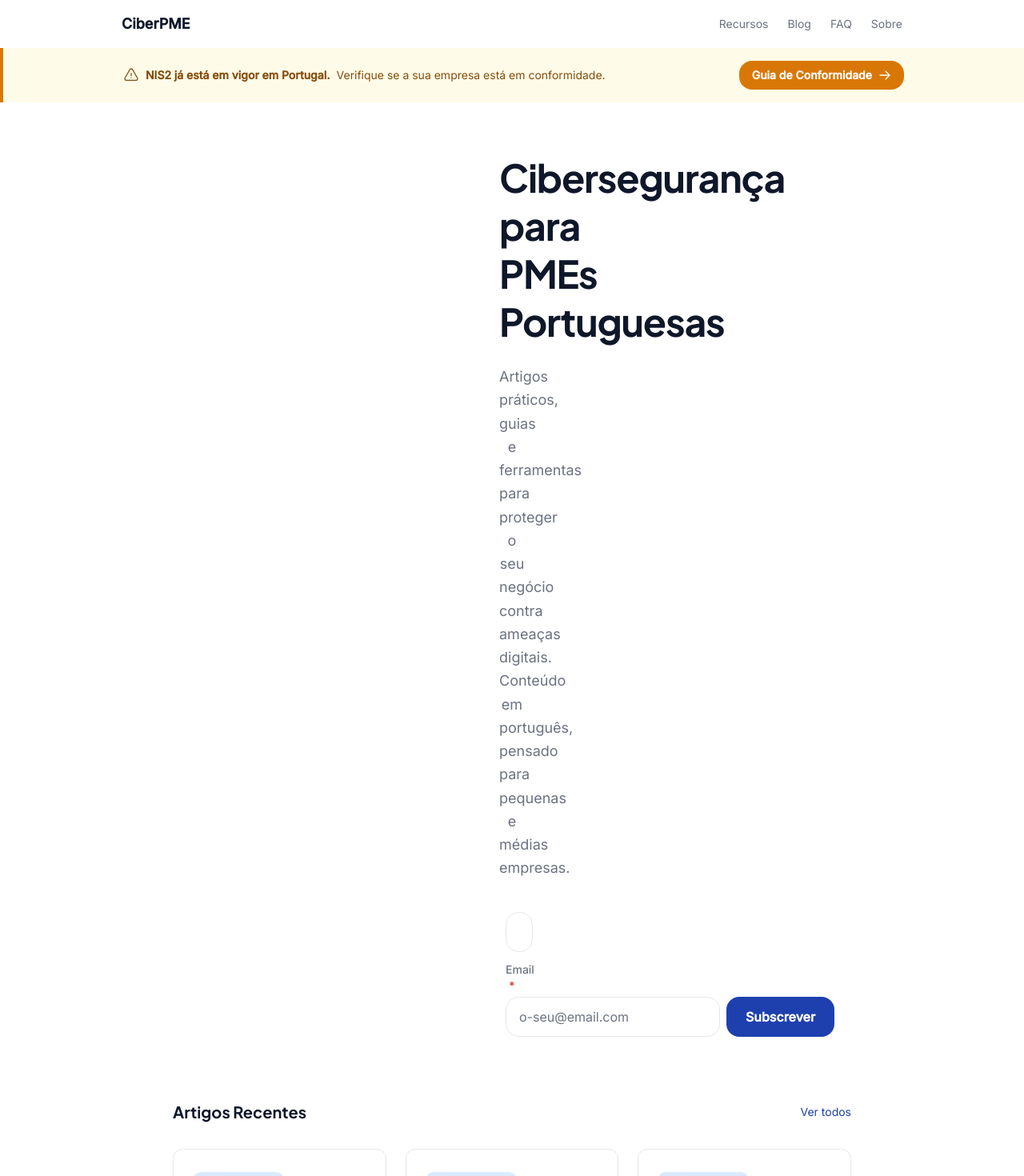
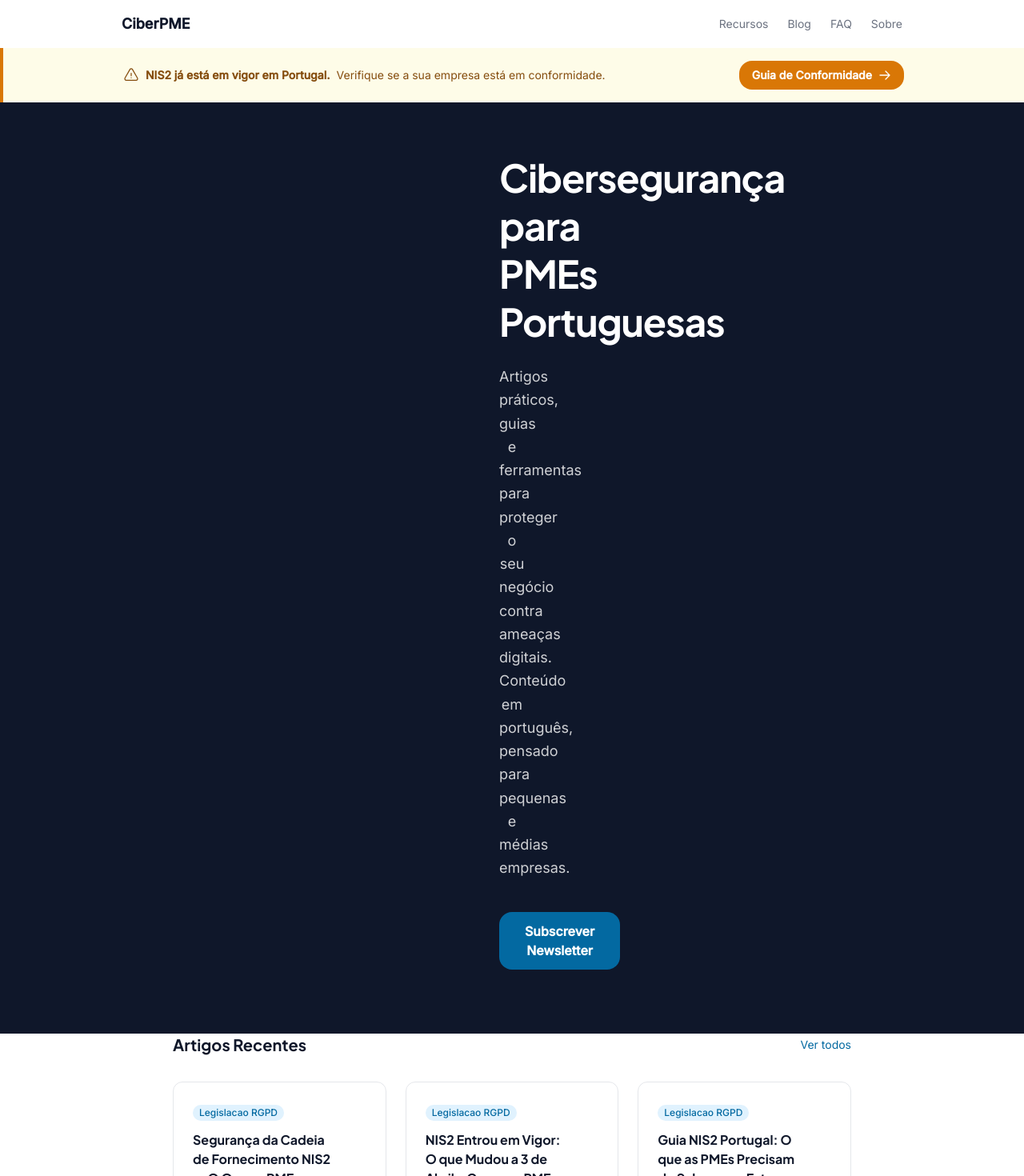
Before and after one commit to carloshmiranda/cibersegura, a Next.js app: page / in a window 1280 px wide. Shown: the top 1470 px of the page at 80% size. Built offline with nearby package versions, Linux system fonts and the light colour scheme.

Commit message:
fix: ui-ux audit round 3 — hero redesign, accent color, diacritics, /recursos polish (#28)
* fix: dark navy hero, newsletter form layout + diacritics in success state

* fix: accent color, font scale tokens, layout metadata diacritics, /recursos headings + semantic

```diff
--- a/src/app/globals.css
+++ b/src/app/globals.css
@@ -12,8 +12,8 @@
   /* Brand — Cybersecurity colors that evoke trust, security and professionalism */
   --color-brand: #0f172a;       /* slate-900 — deeper, more authoritative than gray */
   --color-brand-light: #f1f5f9; /* slate-100 — cooler, tech-focused background */
-  --color-accent: #1e40af;      /* blue-800 — deeper blue that evokes trust and security */
-  --color-accent-light: #dbeafe;/* blue-100 — maintains accessibility while feeling more secure */
+  --color-accent: #0369a1;      /* sky-700 — more vibrant, distinct from brand navy */
+  --color-accent-light: #e0f2fe;/* sky-100 — updated to match new accent */
 
   /* Neutrals — universal, don't change per company */
   --color-text: #111827;        /* primary text */
@@ -41,6 +41,9 @@
   --font-size-base: 1rem;      /* 16px — body */
   --font-size-lg: 1.25rem;     /* 20px — section intros */
   --font-size-xl: 1.5rem;      /* 24px — section headings */
+  --font-size-2xl: 2rem;       /* 32px — large headings */
+  --font-size-3xl: 2.25rem;    /* 36px — h1 desktop */
+  --font-size-4xl: 2.5rem;     /* 40px — h1 large */
 
   /* Spacing scale — 8px base grid */
   --spacing-xs: 0.25rem;  /* 4px */
--- a/src/app/layout.tsx
+++ b/src/app/layout.tsx
@@ -18,9 +18,9 @@ const inter = Inter({
 });
 
 export const metadata: Metadata = {
-  title: "CiberPME — Ciberseguranca para PMEs Portuguesas",
+  title: "CiberPME — Cibersegurança para PMEs Portuguesas",
   description:
-    "Blog de ciberseguranca e recursos para pequenas e medias empresas portuguesas. Artigos sobre ameacas, boas praticas, ferramentas e legislacao RGPD.",
+    "Blog de cibersegurança e recursos para pequenas e médias empresas portuguesas. Artigos sobre ameaças, boas práticas, ferramentas e legislação RGPD.",
   metadataBase: new URL("https://ciberpme.vercel.app"),
   verification: {
     other: {
@@ -28,9 +28,9 @@ export const metadata: Metadata = {
     },
   },
   openGraph: {
-    title: "CiberPME — Ciberseguranca para PMEs Portuguesas",
+    title: "CiberPME — Cibersegurança para PMEs Portuguesas",
     description:
-      "Blog de ciberseguranca e recursos para pequenas e medias empresas portuguesas.",
+      "Blog de cibersegurança e recursos para pequenas e médias empresas portuguesas.",
     type: "website",
     images: [
       {
@@ -43,9 +43,9 @@ export const metadata: Metadata = {
   },
   twitter: {
     card: "summary_large_image",
-    title: "CiberPME — Ciberseguranca para PMEs Portuguesas",
+    title: "CiberPME — Cibersegurança para PMEs Portuguesas",
     description:
-      "Blog de ciberseguranca e recursos para pequenas e medias empresas portuguesas.",
+      "Blog de cibersegurança e recursos para pequenas e médias empresas portuguesas.",
     images: ["/api/og"],
   },
 };
@@ -58,7 +58,7 @@ const jsonLd = {
       name: "CiberPME",
       url: "https://ciberpme.vercel.app",
       description:
-        "Blog de ciberseguranca e recursos para pequenas e medias empresas portuguesas",
+        "Blog de cibersegurança e recursos para pequenas e médias empresas portuguesas",
     },
     {
       "@type": "WebSite",
--- a/src/app/newsletter-form.tsx
+++ b/src/app/newsletter-form.tsx
@@ -42,11 +42,10 @@ export function NewsletterForm() {
     return (
       <div className="text-center">
         <p className="text-lg font-bold text-brand mb-2">
-          Subscricao confirmada!
+          Subscrição confirmada!
         </p>
         <p className="text-text-secondary">
-          Obrigado. Ira receber os nossos artigos e dicas de seguranca no seu
-          email.
+          Irá receber os nossos artigos e dicas de segurança no seu email.
         </p>
       </div>
     );
@@ -67,7 +66,6 @@ export function NewsletterForm() {
         <label htmlFor="newsletter-email" className="block text-sm font-medium text-text-secondary mb-1">
           Email <span className="text-error" aria-hidden="true">*</span>
         </label>
-        <div className="flex gap-2">
         <input
           id="newsletter-email"
           type="email"
@@ -76,18 +74,17 @@ export function NewsletterForm() {
           value={email}
           onChange={(e) => setEmail(e.target.value)}
           aria-describedby={state === "error" ? "newsletter-error" : undefined}
-          className="flex-1 px-4 py-3 border border-border rounded-lg text-brand placeholder:text-text-muted focus:outline-none focus:ring-2 focus:ring-accent"
+          className="w-full px-4 py-3 border border-border rounded-lg text-brand placeholder:text-text-muted focus:outline-none focus:ring-2 focus:ring-accent"
         />
+      </div>
       <button
         type="submit"
         disabled={state === "loading"}
         aria-busy={state === "loading"}
-          className="px-6 py-3 bg-accent text-white rounded-lg font-bold hover:opacity-90 transition disabled:opacity-50"
+        className="w-full px-6 py-3 bg-accent text-white rounded-lg font-bold hover:opacity-90 transition disabled:opacity-50"
       >
         {state === "loading" ? "A subscrever…" : "Subscrever"}
       </button>
-        </div>
-      </div>
       {state === "error" && (
         <p id="newsletter-error" role="alert" className="text-sm text-error">
           Não foi possível subscrever. Verifique o email e tente novamente.
--- a/src/app/page.tsx
+++ b/src/app/page.tsx
@@ -58,20 +58,25 @@ export default function HomePage() {
       <NIS2Banner />
 
       <main id="main-content">
-        {/* Hero */}
-        <header className="max-w-3xl mx-auto px-6 pt-16 pb-20 text-center">
-          <h1 className="text-4xl md:text-5xl font-bold tracking-tight text-brand mb-6 leading-tight text-balance font-display">
+        {/* Hero — dark navy */}
+        <section className="bg-brand pt-16 pb-20 text-center">
+          <div className="max-w-3xl mx-auto px-6">
+            <h1 className="text-4xl md:text-5xl font-bold tracking-tight text-white mb-6 leading-tight text-balance font-display">
               Cibersegurança para PMEs Portuguesas
             </h1>
-          <p className="text-lg text-text-secondary mb-10 max-w-xl mx-auto leading-relaxed text-pretty">
+            <p className="text-lg text-white/80 mb-10 max-w-xl mx-auto leading-relaxed text-pretty">
               Artigos práticos, guias e ferramentas para proteger o seu negócio
               contra ameaças digitais. Conteúdo em português, pensado para
               pequenas e médias empresas.
             </p>
-          <div id="newsletter" className="max-w-md mx-auto">
-            <NewsletterForm />
+            <a
+              href="#newsletter"
+              className="inline-block px-8 py-3 bg-accent text-white rounded-lg font-bold hover:opacity-90 transition"
+            >
+              Subscrever Newsletter
+            </a>
           </div>
-        </header>
+        </section>
 
         {/* Featured Articles */}
         <section className="max-w-4xl mx-auto px-6 pb-20">
@@ -214,7 +219,7 @@ export default function HomePage() {
         </section>
 
         {/* Newsletter CTA */}
-        <section className="bg-bg-subtle py-20">
+        <section id="newsletter" className="bg-bg-subtle py-20">
           <div className="max-w-md mx-auto px-6 text-center">
             <h2 className="text-xl font-bold text-brand mb-4 text-balance font-display">
               Receba as nossas dicas de segurança
--- a/src/app/recursos/page.tsx
+++ b/src/app/recursos/page.tsx
@@ -394,7 +394,7 @@ export default function RecursosPage() {
             <Link href="/blog" className="hover:text-brand transition">
               Blog
             </Link>
-            <Link href="/recursos" className="text-brand font-bold">
+            <Link href="/recursos" className="text-brand font-bold" aria-current="page">
               Recursos
             </Link>
             <Link href="/faq" className="hover:text-brand transition">
@@ -418,17 +418,17 @@ export default function RecursosPage() {
         </div>
 
         {/* Header */}
-        <header className="mb-16 text-center">
-          <h1 className="text-4xl md:text-5xl font-bold text-brand mb-6">
+        <div className="mb-16 text-center">
+          <h1 className="text-4xl md:text-5xl font-bold text-brand mb-6 text-balance font-display">
             Recursos de Cibersegurança
           </h1>
-          <p className="text-lg text-text-secondary max-w-3xl mx-auto">
+          <p className="text-lg text-text-secondary max-w-3xl mx-auto text-pretty">
             Ferramentas, serviços e recursos cuidadosamente selecionados para
             ajudar pequenas e médias empresas portuguesas a protegerem-se contra
             ameaças digitais. Todas as recomendações são baseadas em experiência
             real de implementação.
           </p>
-        </header>
+        </div>
 
         {/* Disclaimer */}
         <div className="mb-12 p-6 rounded-xl bg-accent-light border border-accent/20">
@@ -447,10 +447,10 @@ export default function RecursosPage() {
               <div className="flex items-center gap-4 mb-8">
                 {category.icon}
                 <div>
-                  <h2 className="text-2xl font-bold text-brand">
+                  <h2 className="text-2xl font-bold text-brand text-balance font-display">
                     {category.title}
                   </h2>
-                  <p className="text-text-secondary">{category.description}</p>
+                  <p className="text-text-secondary text-pretty">{category.description}</p>
                 </div>
               </div>
 
@@ -469,7 +469,7 @@ export default function RecursosPage() {
                       </span>
                     </div>
 
-                    <p className="text-text-secondary text-sm mb-4 leading-relaxed">
+                    <p className="text-text-secondary text-sm mb-4 leading-relaxed text-pretty">
                       {tool.description}
                     </p>
 
@@ -518,7 +518,7 @@ export default function RecursosPage() {
 
         {/* Additional Resources */}
         <section className="mt-20">
-          <h2 className="text-2xl font-bold text-brand mb-8 text-center">
+          <h2 className="text-2xl font-bold text-brand mb-8 text-center text-balance font-display">
             Recursos Oficiais e Técnicos
           </h2>
           <div className="grid md:grid-cols-2 gap-6">
@@ -551,10 +551,10 @@ export default function RecursosPage() {
 
         {/* CTA */}
         <div className="mt-20 p-8 rounded-xl bg-bg-subtle text-center">
-          <h2 className="text-2xl font-bold text-brand mb-4">
+          <h2 className="text-2xl font-bold text-brand mb-4 text-balance font-display">
             Precisa de ajuda na escolha?
           </h2>
-          <p className="text-text-secondary mb-6 max-w-2xl mx-auto">
+          <p className="text-text-secondary mb-6 max-w-2xl mx-auto text-pretty">
             Explore os nossos artigos detalhados sobre implementação de
             cibersegurança ou subscreva a newsletter para receber
             recomendações personalizadas.
```
Lines whose indentation alone changed are shown as unchanged.
